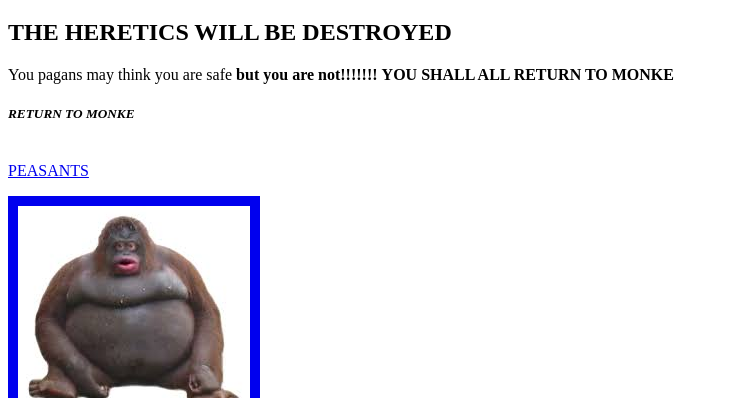
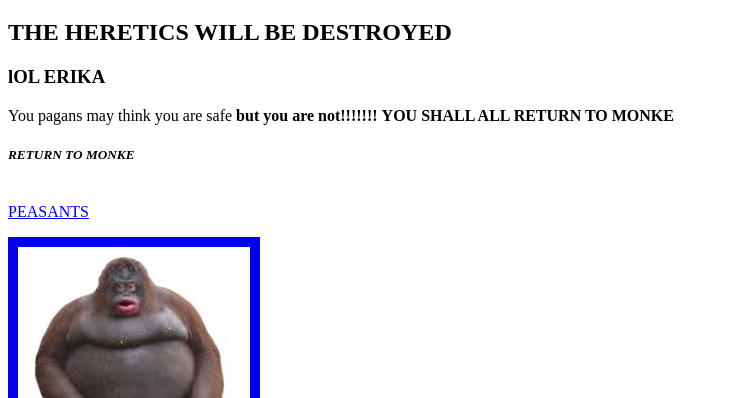
Before and after one commit to Twenting/Website, a plain HTML site: page index.html in a window 1280 px wide. Shown: the part 61-459 px from the top of the page, without its empty margins (0-729 px from the left). Drawn offline with Linux system fonts and the light colour scheme.

Commit message:
Add files via upload

```diff
--- a/index.html
+++ b/index.html
@@ -9,7 +9,7 @@
         <audio autoplay="" src="Erika.mp3"></audio>
         <h1>PRAISE YOUR LORD OR DIE</h1>
         <h2>THE HERETICS WILL BE DESTROYED</h2>
-
+        <h3> lOL ERIKA </h3>
         You pagans may think you are safe <b> but you are not!!!!!!!</b>
         <b> YOU SHALL ALL RETURN TO MONKE</b>
         <p>
```
